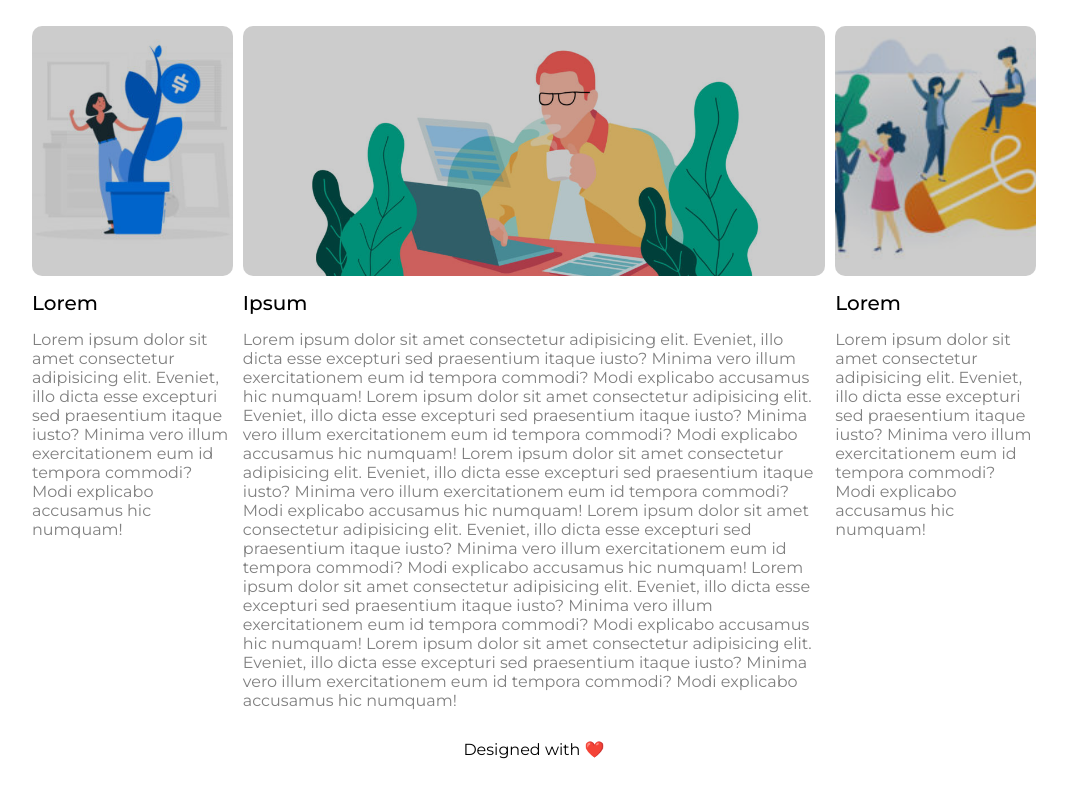
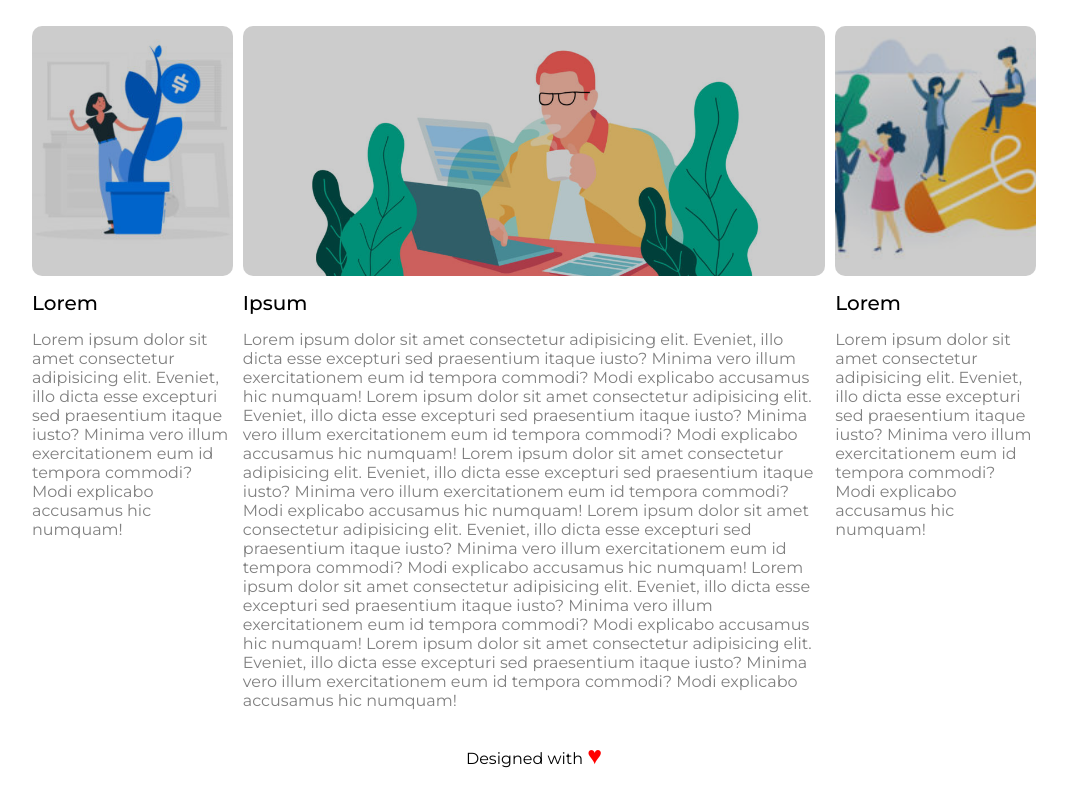
Before and after one commit to marianomarchionna/htmlcss-wp, a plain HTML site: page index.html in a window 1280 px wide. Shown: the part 741-1541 px from the top of the page, without its empty margins (106-1173 px from the left). Drawn offline with Linux system fonts and the light colour scheme.

Commit message:
Cuore rosso

```diff
--- a/css/style.css
+++ b/css/style.css
@@ -145,10 +145,15 @@ nav li a{
 /*fine main*/
 
 /*footer*/
-footer span {
+footer p {
     display: block;
     text-align: center;
     color: black;
     margin: 30px 0;
 }
+
+footer span{
+    color: red;
+    font-size: 25px;
+}
 /*fine footer*/
--- a/index.html
+++ b/index.html
@@ -100,7 +100,7 @@
         </main>
         <!-- footer  -->
         <footer>
-            <span>Designed with ❤️</span>
+            <p>Designed with <span>&hearts;</span></p>
         </footer>
         <!-- fine footer  -->
     </div>
```
